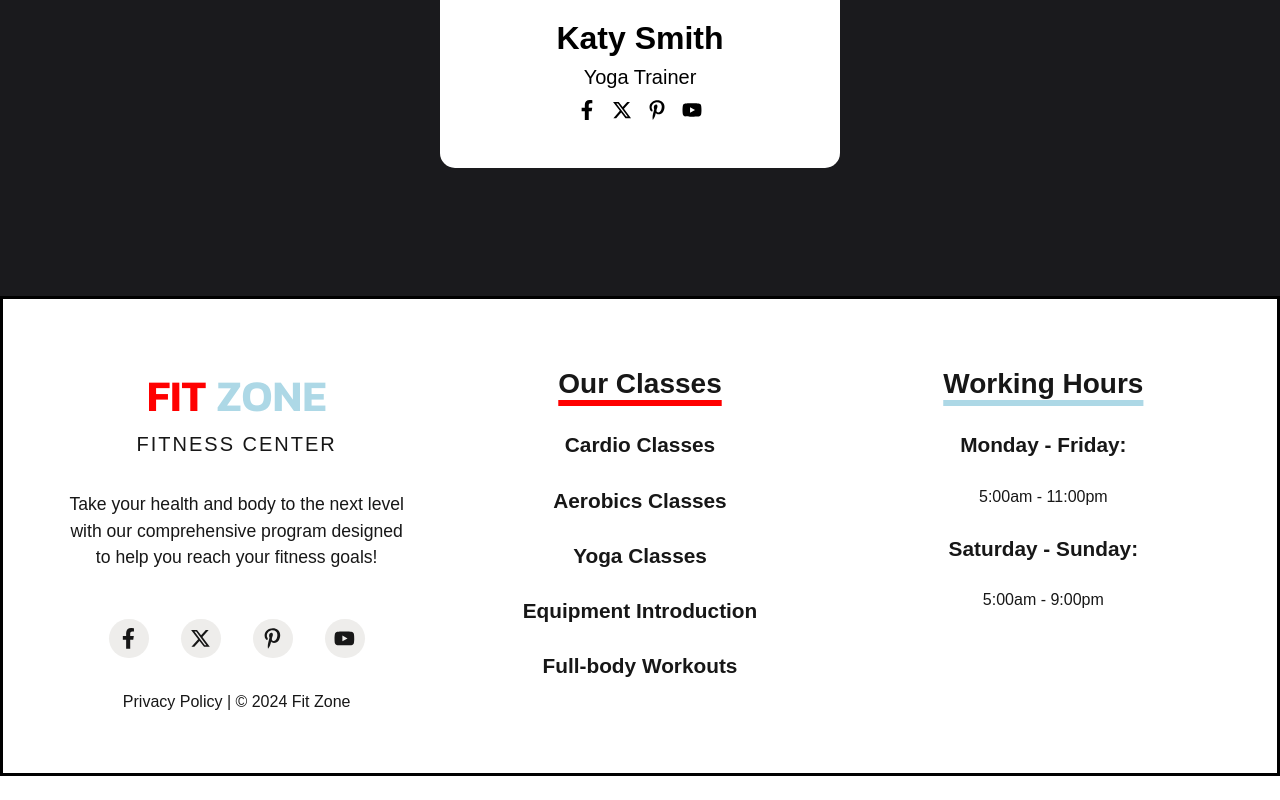
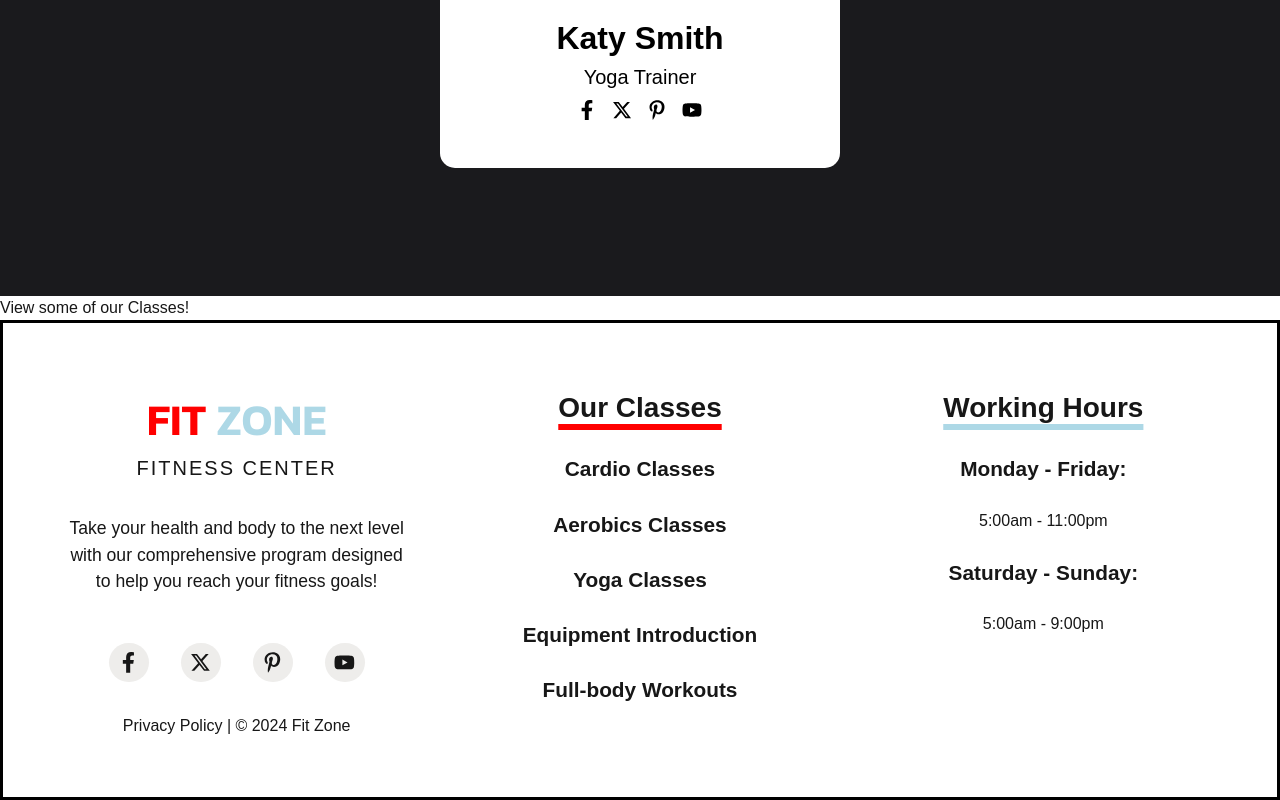
Before and after one commit to NMc0der/gym-website1, a Next.js app: page / in a window 1280 px wide. Shown: the part 4319-5119 px from the top of the page. Before the commit the page ends 5095 px from the top, so only its background shows below. Built offline with nearby package versions, Linux system fonts and the light colour scheme.

Commit message:
started gym class section on the home page

```diff
--- /dev/null
+++ b/src/app/components/homeSection/gymClass.jsx
@@ -0,0 +1,10 @@
+const GymClass = () => {
+  return (
+    <div>
+      <h3></h3>
+      <p></p>
+    </div>
+  );
+};
+
+export default GymClass;
--- /dev/null
+++ b/src/app/components/homeSection/homeGymclass.jsx
@@ -0,0 +1,15 @@
+import GymClass from "./gymClass";
+import GymClassList from "@/app/data/gymClassList";
+
+const HomeGymClass = () => {
+  return (
+    <div className="home-gym-class-container">
+      <h2>View some of our Classes!</h2>
+      <div className="home-gym-classes">
+        <GymClass />
+      </div>
+    </div>
+  );
+};
+
+export default HomeGymClass;
--- a/src/app/home.scss
+++ b/src/app/home.scss
@@ -326,3 +326,6 @@
     }
   }
 }
+
+.home-gym-class-container {
+}
--- a/src/app/page.jsx
+++ b/src/app/page.jsx
@@ -7,6 +7,7 @@ import Button from "./components/button";
 import HomeHero from "./components/homeSection/homeHero";
 import HeroTour from "./components/homeSection/heroTour";
 import HomeCoach from "./components/homeSection/homeCoach";
+import HomeGymClass from "./components/homeSection/homeGymclass";
 
 export default function Home() {
   return (
@@ -15,6 +16,7 @@ export default function Home() {
 
       <HeroTour />
       <HomeCoach />
+      <HomeGymClass />
     </div>
   );
 }
```
